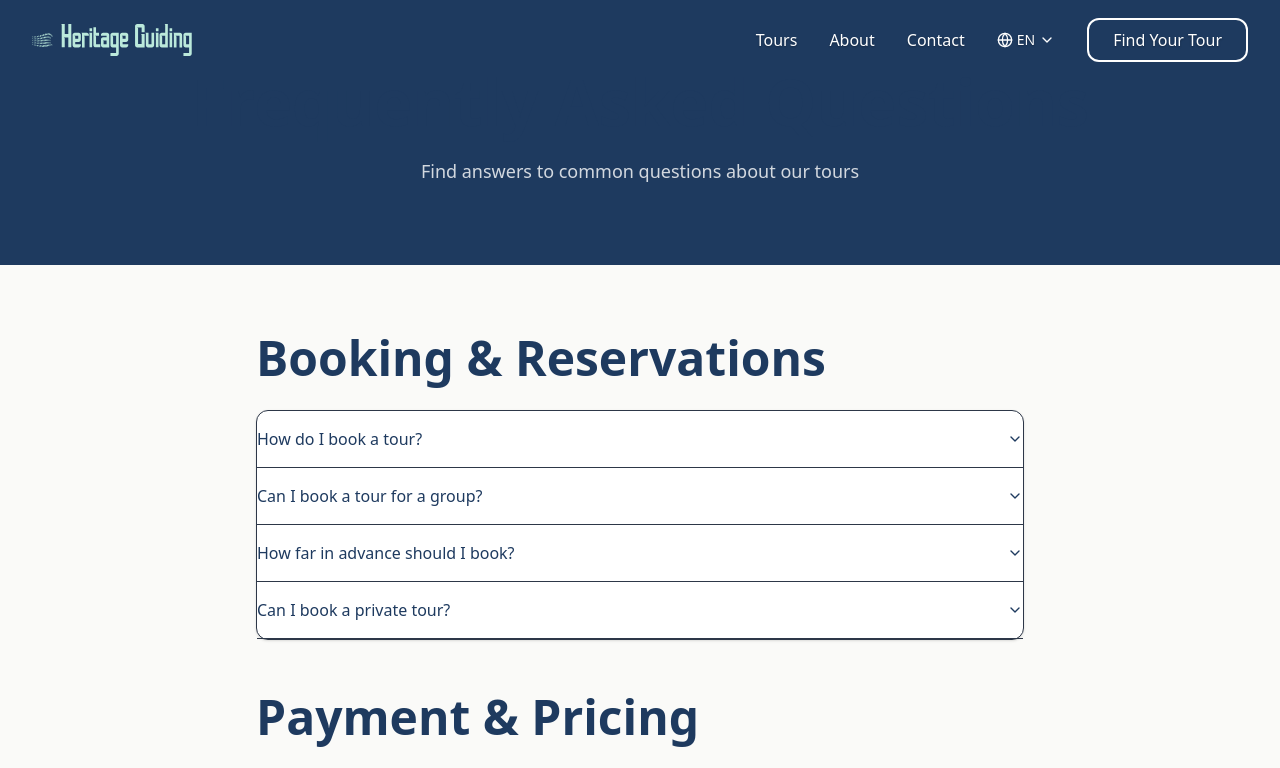
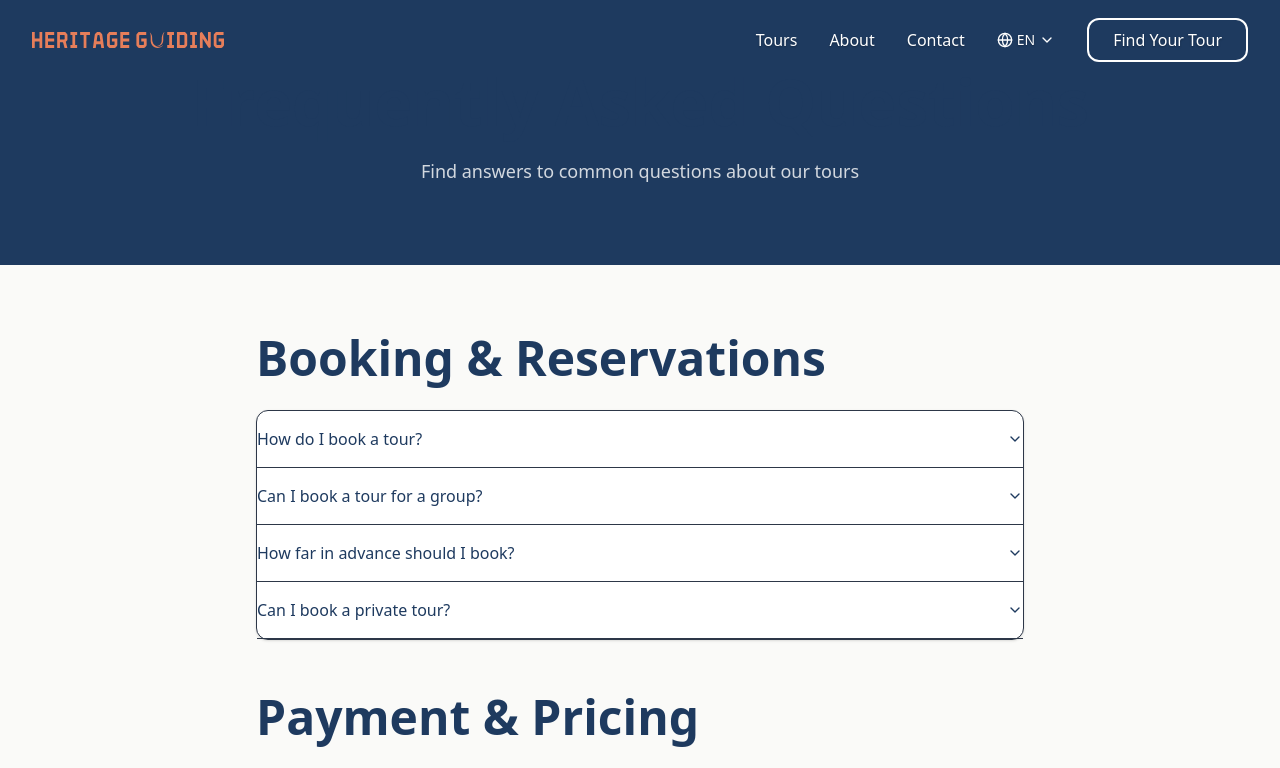
Before and after one commit to Yellow-Molly/heritageguiding-platform, a Next.js app in the folder apps/web/: page /en/faq in a window 1280 px wide. Shown: the top 768 px of the page. Built offline with nearby package versions, Linux system fonts and the light colour scheme; a web font is replaced by a local one.

Commit message:
feat(header): add new logo and update header styling
- Add logo1.svg with cleaned SVG (removed problematic inline styles)
- Adjust logo container dimensions for horizontal logo layout
- Remove brightness filter to preserve logo color on scroll/solid pages

```diff
--- a/apps/web/components/layout/header.tsx
+++ b/apps/web/components/layout/header.tsx
@@ -72,15 +72,12 @@ export function Header({ variant = 'transparent' }: HeaderProps) {
     >
       <nav className="container mx-auto flex h-20 items-center justify-between px-4 lg:px-8">
         {/* Logo */}
-        <Link href="/" className="relative h-10 w-40 transition-opacity hover:opacity-80">
+        <Link href="/" className="relative h-8 w-48 transition-opacity hover:opacity-80">
           <Image
-            src="/logo.svg"
+            src="/logo1.svg"
             alt="HeritageGuiding"
             fill
-            className={cn(
-              'object-contain object-left',
-              showSolidStyle ? 'brightness-0' : 'brightness-100'
-            )}
+            className="object-contain object-left"
             priority
             unoptimized
           />
```
Also changed, not shown: apps/web/public/logo1.svg (added).
